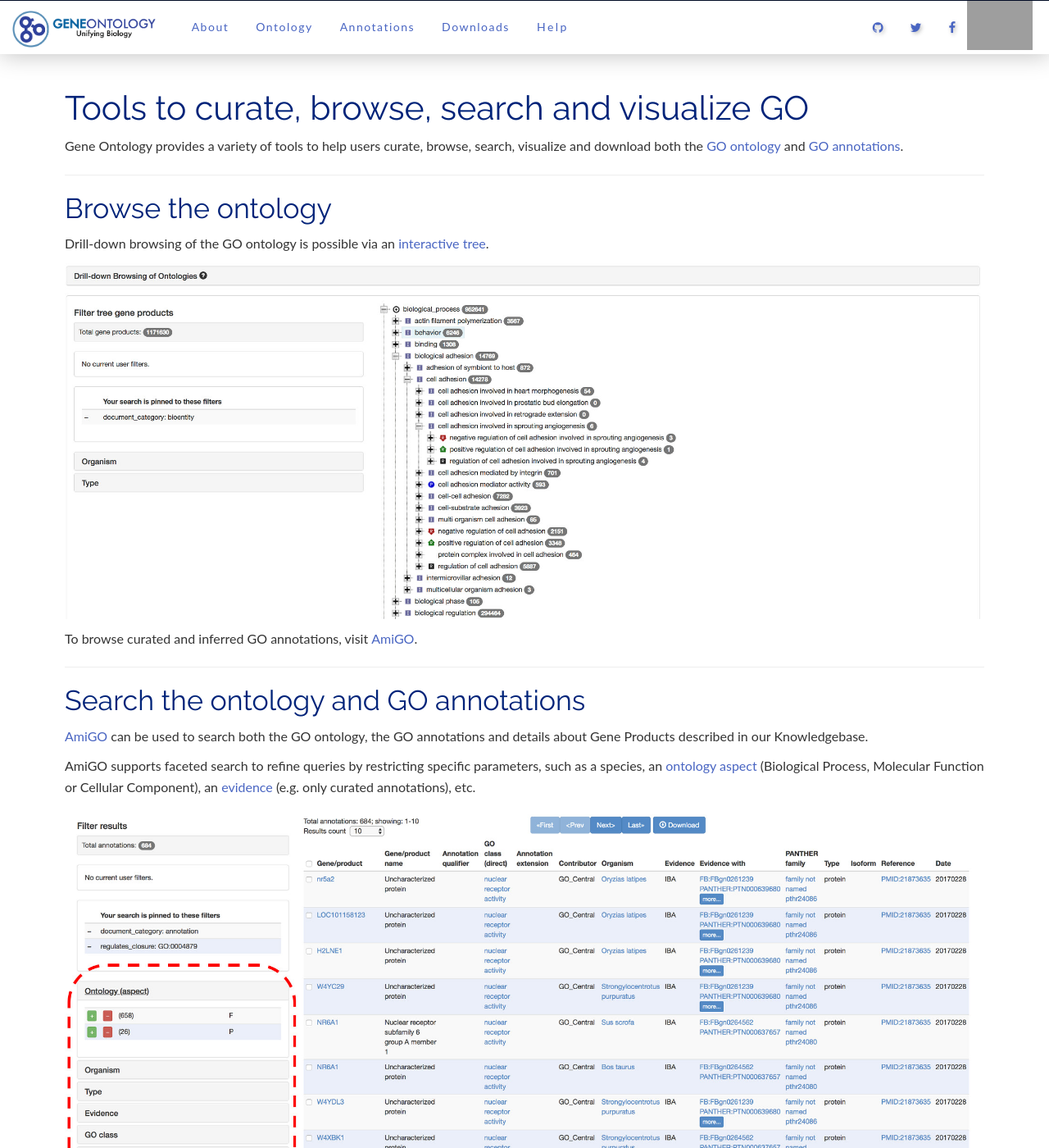
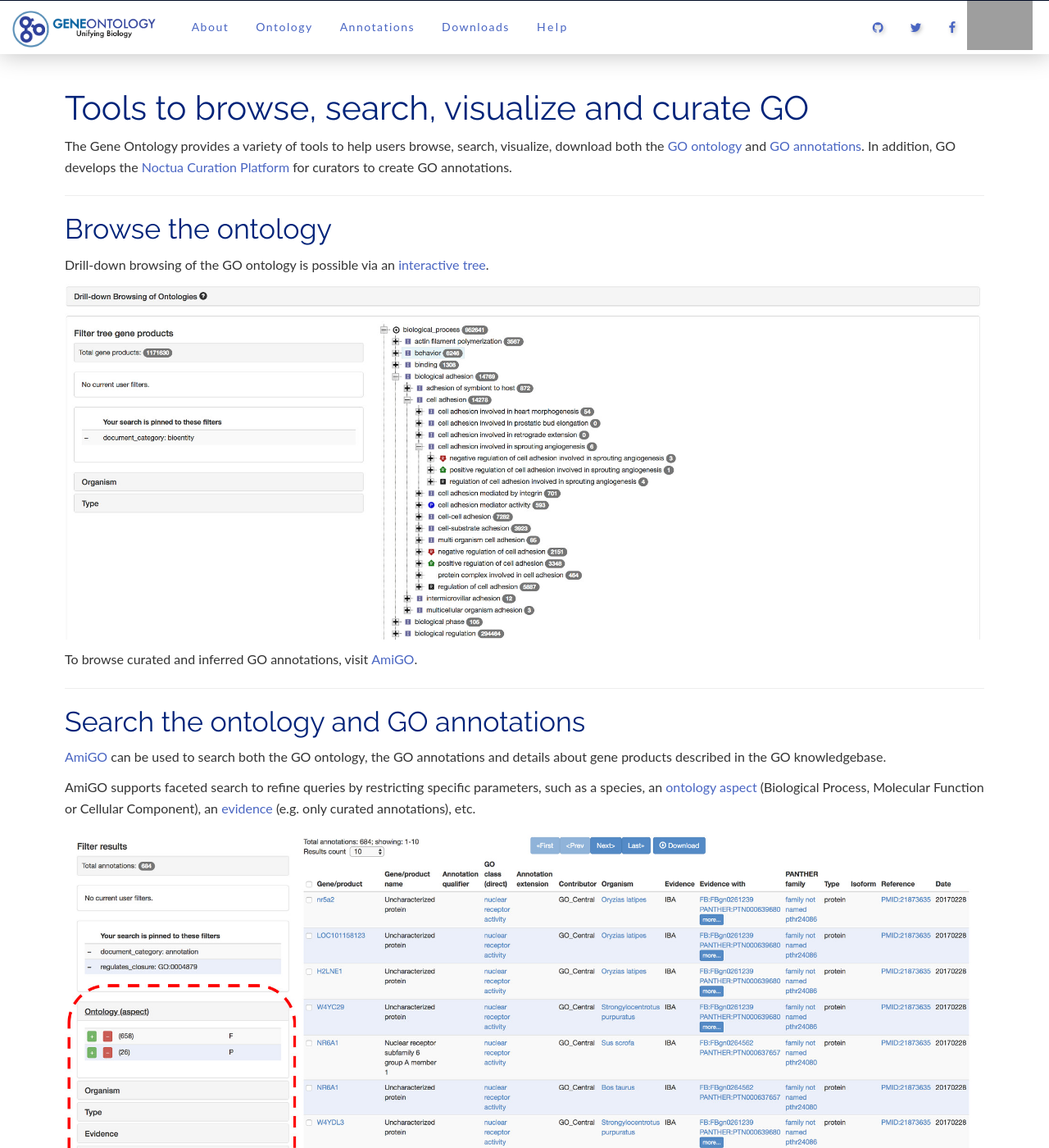
Before and after one commit to geneontology/geneontology.github.io, a Jekyll site: the page built from _docs/tools-overview.md, in a window 1280 px wide and 1400 px high. Shown: the whole window at 82% size. Built offline with Jekyll 4.4.1, drawn with Linux system fonts in a browser that asks for light colours; nearby versions of some CDN libraries; grey boxes are pictures that could not be loaded.

Commit message:
Update tools-overview.md

```diff
--- a/_docs/tools-overview.md
+++ b/_docs/tools-overview.md
@@ -3,9 +3,9 @@
 permalink: /docs/tools-overview/
 ---
 
-# Tools to curate, browse, search and visualize GO
+# Tools to browse, search, visualize and curate GO
 
-Gene Ontology provides a variety of tools to help users curate, browse, search, visualize and download both the [GO ontology](/docs/ontology-documentation/) and [GO annotations](/docs/go-annotations/).
+The Gene Ontology provides a variety of tools to help users browse, search, visualize, download both the [GO ontology](/docs/ontology-documentation/) and [GO annotations](/docs/go-annotations/). In addition, GO develops the [Noctua Curation Platform](http://noctua.geneontology.org){:target="blank"} for curators to create GO annotations.
 
 
 ---
@@ -22,7 +22,7 @@
 
 ## Search the ontology and GO annotations
 
-[AmiGO](http://amigo.geneontology.org/){:target="blank"} can be used to search both the GO ontology, the GO annotations and details about Gene Products described in our Knowledgebase.
+[AmiGO](http://amigo.geneontology.org/){:target="blank"} can be used to search both the GO ontology, the GO annotations and details about gene products described in the GO knowledgebase.
 
 AmiGO supports faceted search to refine queries by restricting specific parameters, such as a species, an [ontology aspect](/docs/ontology-documentation/) (Biological Process, Molecular Function or Cellular Component), an [evidence](/docs/guide-go-evidence-codes/) (e.g. only curated annotations), etc.
 
```
